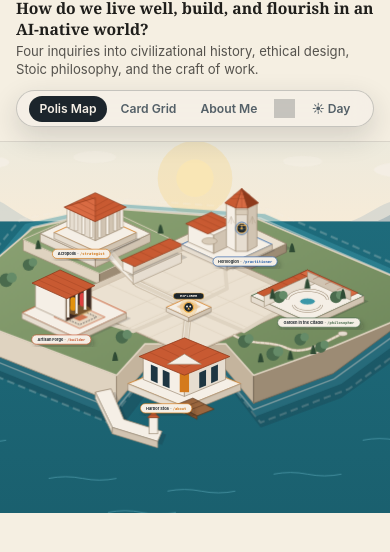
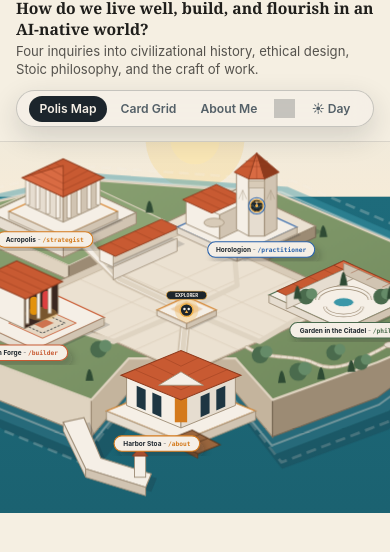
Before and after one commit to nklassen-app/kairos-public-profile, a plain HTML site: page ai-era/index.html in a window 390 px wide. Shown: the part 44-596 px from the top of the page. Drawn offline with Linux system fonts and the light colour scheme.

Commit message:
AI-era: apply mobile map zoom (1.38x / 1.48x) and pill legibility rules

```diff
--- a/ai-era/index.html
+++ b/ai-era/index.html
@@ -1011,26 +1011,16 @@
     .map-container {
       position: relative !important;
       width: 100% !important;
-      height: 44vh !important;
-      min-height: 290px !important;
-      max-height: 380px !important;
-      overflow: hidden;
+      height: 48vh !important;
+      min-height: 330px !important;
+      max-height: 440px !important;
+      overflow: hidden !important;
       background: #1f5c6e;
     }
 
-    .polis-canvas svg,
-    .island-stage svg,
-    .map-container svg {
-      width: 100% !important;
-      height: 100% !important;
-      object-fit: cover;
-      transform: scale(1.12);
-      transform-origin: center center;
-    }
-
-    /* Scale full 'Building - /persona' SVG pill badges slightly smaller on mobile */
+    /* Scale full 'Building - /persona' SVG pill badges for crisp legibility on mobile */
     .building-pill-inner {
-      transform: scale(0.84);
+      transform: scale(1.06);
       transform-origin: 0 0;
     }
 
@@ -1082,6 +1072,64 @@
       grid-template-columns: 1fr !important;
       padding: 1rem !important;
       gap: 1rem !important;
+    }
+  }
+
+  /* ==========================================================================
+     MAP ZOOM & PILL LEGIBILITY FIX (NARROW / MOBILE VIEWPORTS)
+     ========================================================================== */
+  @media (max-width: 900px) {
+    /* 1. Give the map stage slightly more vertical height and clip the excess side ocean */
+    main > div > section[aria-label*="Interactive"] {
+      position: relative;
+      width: 100%;
+      overflow: hidden;
+    }
+
+    .polis-canvas,
+    .island-stage {
+      width: 100% !important;
+      height: 48vh !important;
+      min-height: 330px !important;
+      max-height: 440px !important;
+      overflow: hidden !important;
+      display: block;
+    }
+
+    /* 2. Zoom the island SVG so the cliffs fill the width instead of the empty sea */
+    main > div > section[aria-label*="Interactive"] svg {
+      width: 100% !important;
+      height: 100% !important;
+      object-fit: cover;
+      /* Scale up 1.38x from the center of the island to crop out empty side water */
+      transform: scale(1.38) translateY(2%) !important;
+      transform-origin: 50% 52% !important;
+      display: block;
+    }
+
+    /* 3. Scale building pills for legibility */
+    .building-pill,
+    .landmark-pill {
+      font-size: 0.82rem !important;
+      padding: 0.32rem 0.7rem !important;
+      border-width: 1.5px !important;
+      white-space: nowrap;
+      box-shadow: 0 3px 10px rgba(0, 0, 0, 0.18) !important;
+    }
+  }
+
+  /* Extra-tight phone screens (<= 480px) */
+  @media (max-width: 480px) {
+    .polis-canvas,
+    .island-stage {
+      height: 44vh !important;
+      min-height: 300px !important;
+    }
+
+    main > div > section[aria-label*="Interactive"] svg {
+      /* Crops the empty left/right ocean so the island fills 95% of the screen width */
+      transform: scale(1.48) translateY(3%) !important;
+      transform-origin: 50% 54% !important;
     }
   }
 </style>
```
Also changed, not shown: 1 other file.
